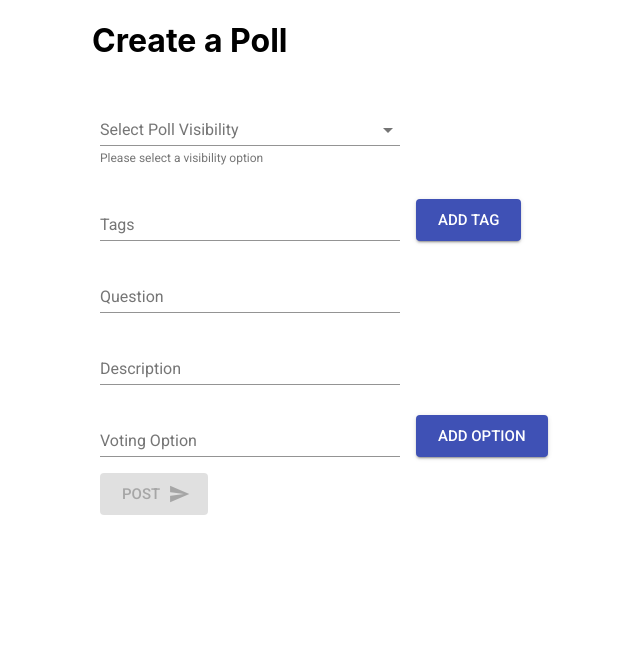
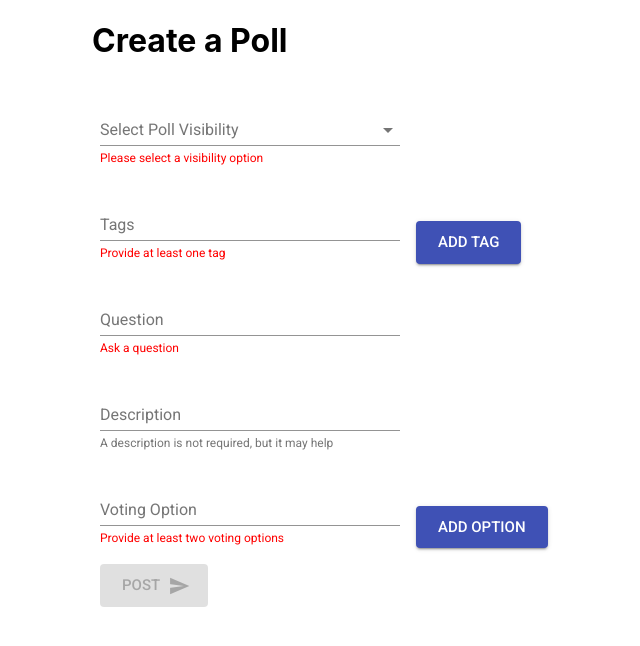
Before and after one commit to hatchways/team-indigo, a React (Create React App) app in the folder client/: page / in a window 1280 px wide. Shown: the top 646 px of the page, without its empty margins (272-912 px from the left). Built offline with nearby package versions, Linux system fonts and the light colour scheme.

Commit message:
added error validation

```diff
--- a/client/src/pages/PostCreate/PostCreate.css
+++ b/client/src/pages/PostCreate/PostCreate.css
@@ -7,3 +7,11 @@ form {
     display: flex;
     align-items: flex-end;
 }
+
+p[id$='helper-text'] {
+    color: red;
+}
+
+#description-helper-text {
+    color: rgba(0, 0, 0, 0.54);
+}
--- a/client/src/pages/PostCreate/PostCreate.js
+++ b/client/src/pages/PostCreate/PostCreate.js
@@ -81,21 +81,31 @@ const PostCreate = props => {
         }
     }
 
-    const handlePost = event => {
-        if (! visibility) console.log('You must pick a visibility option')
-        if (tags < 1) console.log('please set at least one tag')
-        if (! question) console.log('You need a question for your poll')
-        if (! description) console.log('If you want to provide more information for your poll, then please provide a description')
-        if (options.length < 2) console.log('You must have at least 2 voting options')
+    const handlePost = () => {
+        const post={visibility, tags, question, description, options}
+        console.log(post)
     }
 
     const isEnabled = () => {
-        const enabled = (visibility.length > 0 && tags.length > 0 && question.length > 0 && options.length > 1)
-        console.log(enabled)
-        return enabled
+        return (
+            visibility.length > 0
+            && tags.length > 0
+            && question.length > 0
+            && options.length > 1
+        )
     }
-    // console.log(visibility, tags, question, description, options)
 
+    const validate = () => {
+        return {
+            visibility: visibility.length <= 0,
+            tags: tags.length <= 0,
+            description: description.length <= 0,
+            question: question.length <= 0,
+            options: options.length <= 1
+        }
+    }
+
+    const errors = validate()
     return (
         <Container maxWidth='sm'>
             <h1>Create a Poll</h1>
@@ -113,7 +123,7 @@ const PostCreate = props => {
                         className: classes.menu,
                         },
                     }}
-                    helperText="Please select a visibility option"
+                    helperText={errors.visibility ? "Please select a visibility option" : '' }
                     margin="normal"
                     >
                     {visibilityOptions.map(option => (
@@ -128,6 +138,7 @@ const PostCreate = props => {
                     id="tag-input"
                     className={classes.textField}
                     label="Tags"
+                    helperText={errors.tags ? 'Provide at least one tag' : ''}
                     margin="normal" />
                     <Button
                     className={classes.button}
@@ -160,6 +171,7 @@ const PostCreate = props => {
                     id="question"
                     className={classes.textField}
                     label="Question"
+                    helperText={errors.question ? 'Ask a question' : ''}
                     margin="normal"
                     onChange={event => { setQuestion(event.target.value) }}
                     value={question} />
@@ -169,6 +181,7 @@ const PostCreate = props => {
                     id="description"
                     className={classes.textField}
                     label="Description"
+                    helperText={errors.description ? 'A description is not required, but it may help' : ''}
                     margin="normal"
                     onChange={event => { setDescription(event.target.value) }}
                     value={description} />
@@ -178,6 +191,7 @@ const PostCreate = props => {
                     id="option-input"
                     className={classes.textField}
                     label="Voting Option"
+                    helperText={errors.options ? 'Provide at least two voting options' : ''}
                     margin="normal" />
                     <Button
                     className={classes.button}
```
